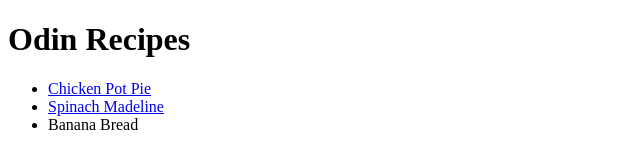
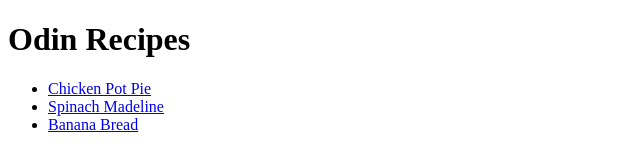
Before and after one commit to bushra-nasir/odin-recipes, a plain HTML site: page index.html in a window 1280 px wide. Shown: the whole page, without its empty margins (0-640 px from the left). Drawn offline with Linux system fonts and the light colour scheme.

Commit message:
Fix banana bread recipe link

```diff
--- a/index.html
+++ b/index.html
@@ -9,7 +9,7 @@
         <ul>
          <li><a href="recipes/chicken-pot-pie.html">Chicken Pot Pie</a></li>
          <li><a href="recipes/spinach-madeline.html">Spinach Madeline</a></li>
-         <li><a href="recipes/banana-bread.html"></a>Banana Bread</li>
+         <li><a href="recipes/banana-bread.html">Banana Bread</a></li>
         </ul>
     </body>
 </html>
```
